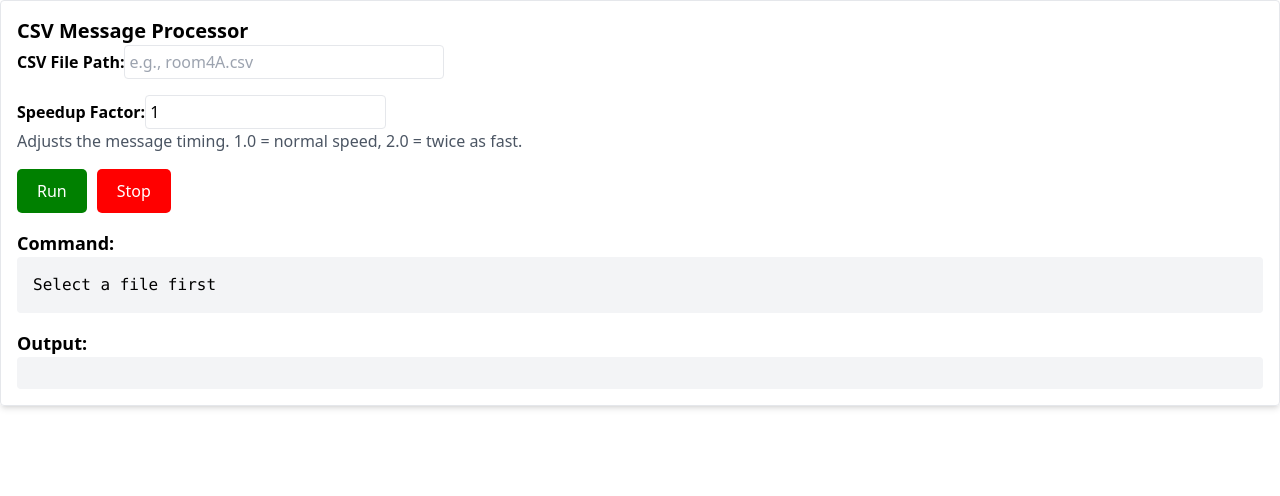
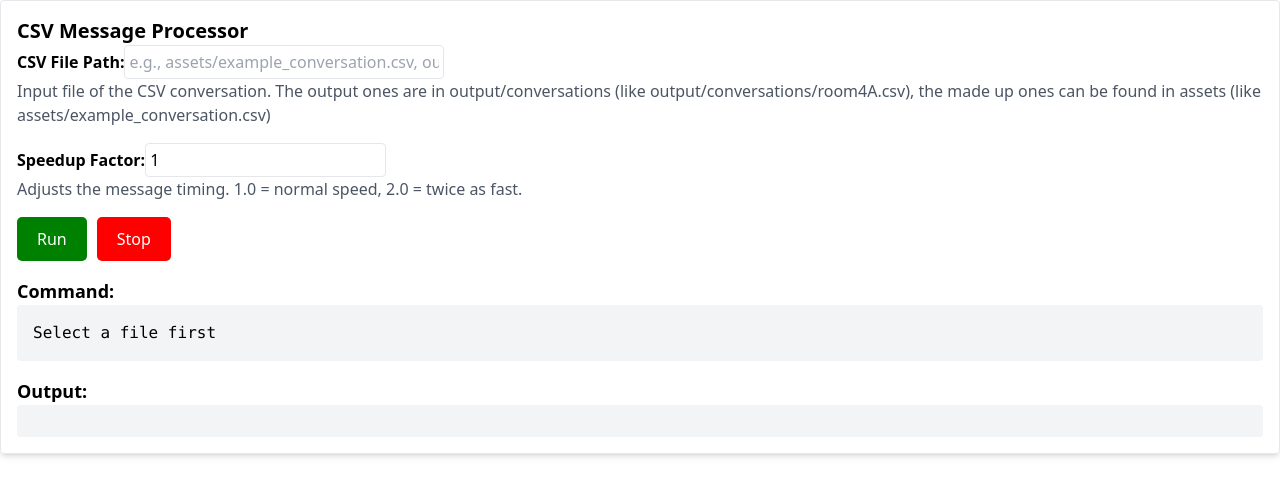
Before and after one commit to illiamanlau/Delibexplatform, a Next.js app: page /ReplayTab in a window 1280 px wide. Shown: the top 496 px of the page. Built offline with nearby package versions, Linux system fonts and the light colour scheme.

Commit message:
Improved path finding in replay

```diff
--- a/pages/ReplayTab.tsx
+++ b/pages/ReplayTab.tsx
@@ -36,7 +36,7 @@ const Replay: React.FC = () => {
       return;
     }
 
-    const command = `python3 src/replay.py "output/conversations/${filePath}" --speedup ${speedup}`;
+    const command = `python3 src/replay.py "${filePath}" --speedup ${speedup}`;
     try {
       const response = await fetch("/api/runScript", {
         method: "POST",
@@ -64,9 +64,12 @@ const Replay: React.FC = () => {
             value={filePath}
             onChange={(e) => setFilePath(e.target.value)}
             className="border p-1 ml-2 rounded w-80"
-            placeholder="e.g., room4A.csv"
+            placeholder="e.g., assets/example_conversation.csv, output/conversations/room4A.csv"
           />
         </label>
+        <p className="text-gray-600 text-sm">
+          Input file of the CSV conversation. The output ones are in output/conversations (like output/conversations/room4A.csv), the made up ones can be found in assets (like assets/example_conversation.csv)
+        </p>
       </div>
 
       {/* Speedup Factor */}
@@ -99,7 +102,7 @@ const Replay: React.FC = () => {
       <div className="mt-4">
         <h3 className="text-lg font-semibold">Command:</h3>
         <pre className="bg-gray-100 p-4 rounded">
-          {filePath ? `python3 src/replay.py "output/conversations/${filePath}" --speedup ${speedup}` : "Select a file first"}
+          {filePath ? `python3 src/replay.py "${filePath}" --speedup ${speedup}` : "Select a file first"}
         </pre>
       </div>
 
```
Also changed, not shown: assets/example_conversation.csv (added).
